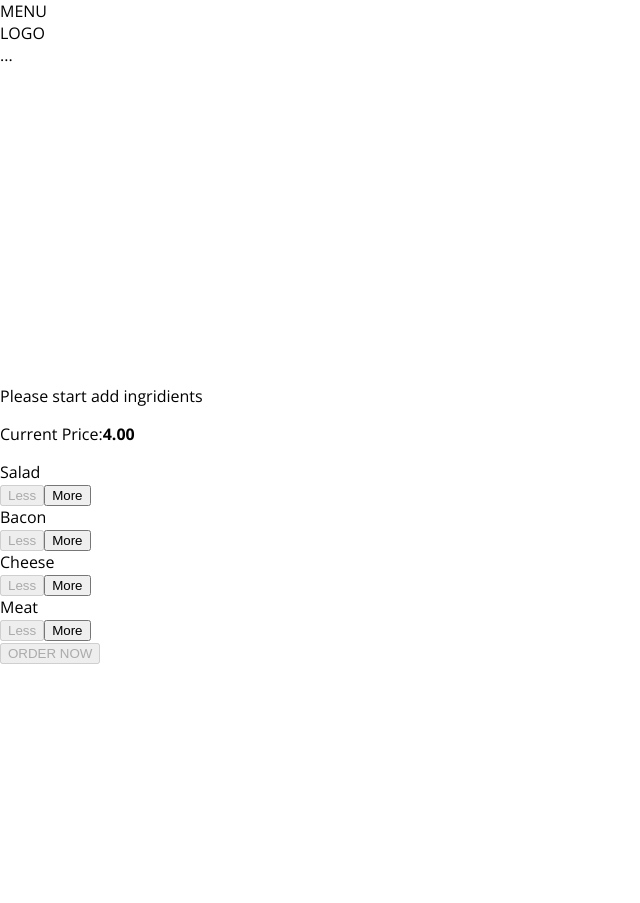
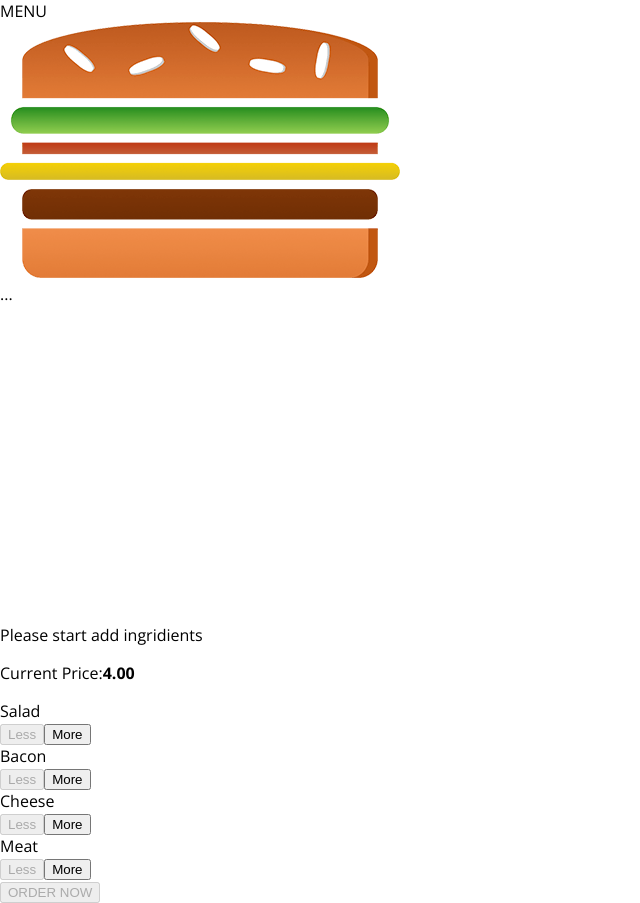
Before and after one commit to Larrygf02/burgerapp, a React app: page / in a window 1280 px wide. Shown: the whole page, without its empty margins (0-640 px from the left). Before the commit the page ends 800 px from the top, so only its background shows below. Built offline with nearby package versions, Linux system fonts and the light colour scheme.

Commit message:
Add Logo

```diff
--- /dev/null
+++ b/src/components/Logo/Logo.css
@@ -0,0 +1,11 @@
+.Logo {
+    background-color: white;
+    padding: 8px;
+    height: 80%;
+    box-sizing: border-box;
+    border-radius: 5px;
+}
+
+.Logo img {
+    height: 100%;
+}
--- /dev/null
+++ b/src/components/Logo/Logo.js
@@ -0,0 +1,11 @@
+import React from 'react'
+import burgerLogo from '../../assets/images/burger-logo.png'
+import classes from './Logo.css'
+
+const logo = (props) => (
+    <div className={classes.Logo}>
+        <img src={burgerLogo} alt="My burger"/>
+    </div>
+)
+
+export default logo;
--- a/src/components/Navigation/Toolbar/Toolbar.js
+++ b/src/components/Navigation/Toolbar/Toolbar.js
@@ -1,10 +1,11 @@
 import React from 'react'
 import classes from './Toolbar.css'
+import Logo from '../../Logo/Logo'
 
 const toolbar = (props) => (
     <header className={classes.Toolbar}>
         <div>MENU</div>
-        <div>LOGO</div>
+        <Logo></Logo>
         <nav>
             ...
         </nav>
```
Also changed, not shown: src/assets/images/burger-logo.png (added).
